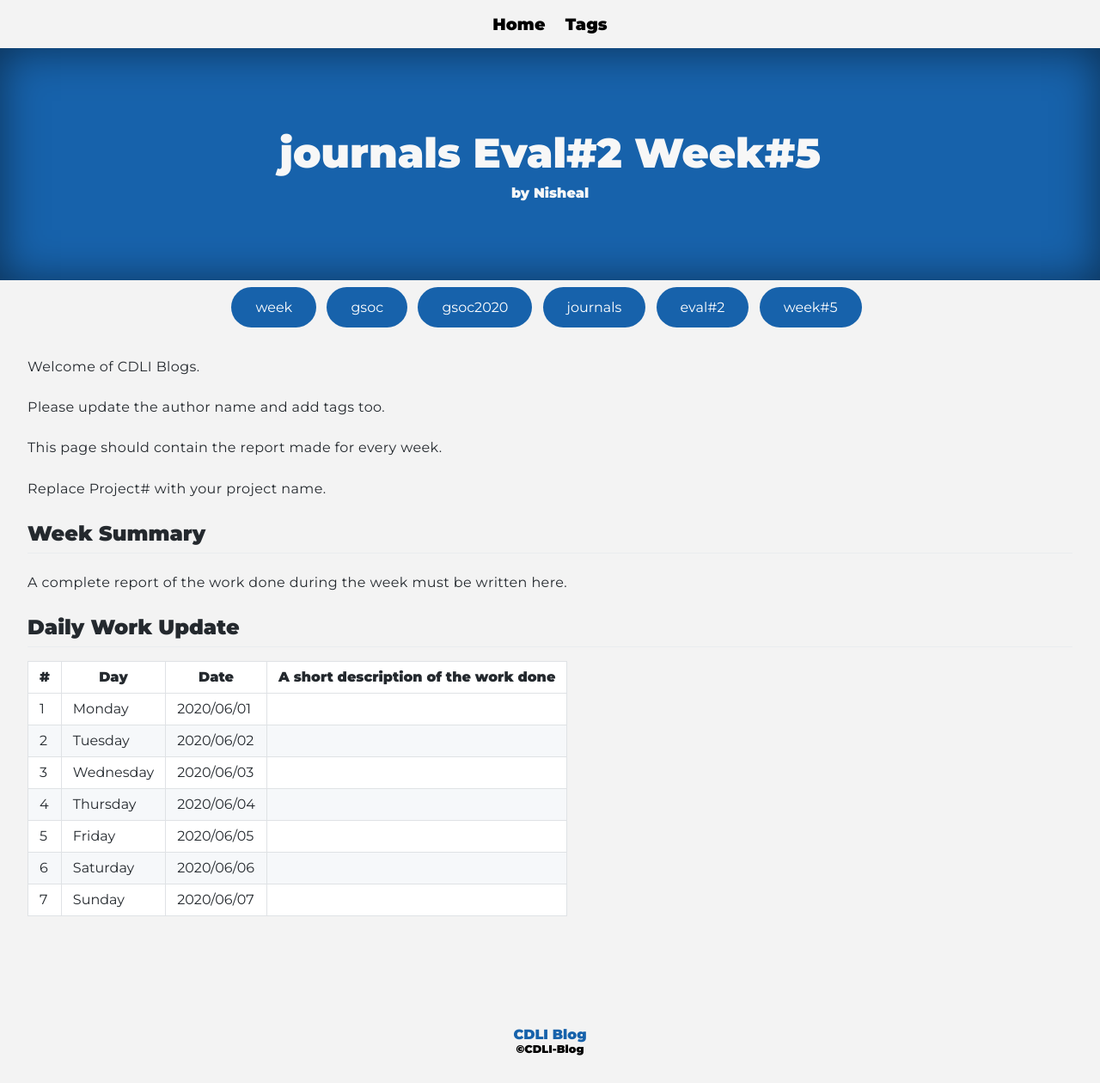
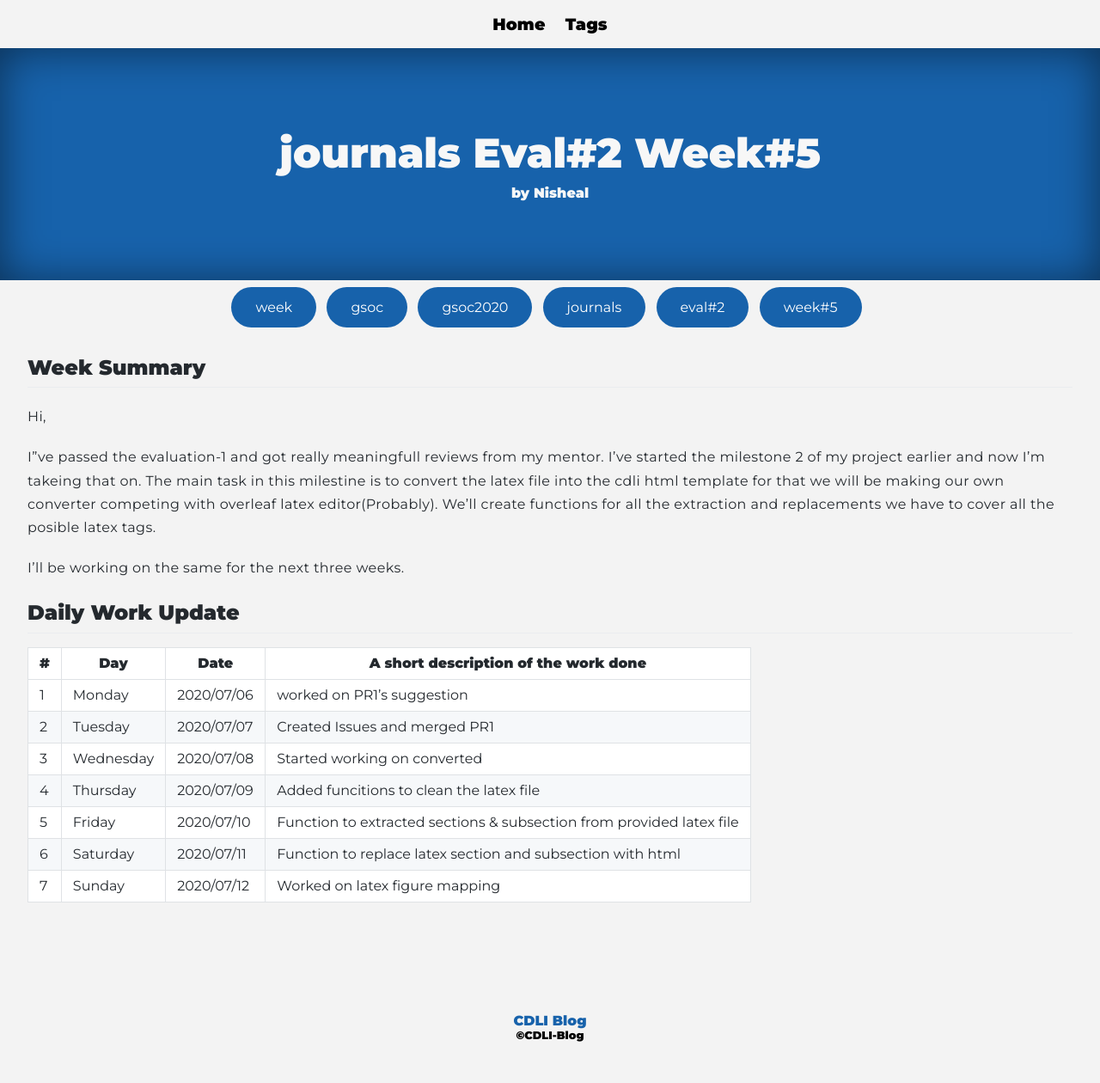
Before and after one commit to cdli-gh/blog, a Jekyll site: the page built from _blog/gsoc20/journals/posts/06_week5.md, in a window 1280 px wide. Shown: the whole page at 86% size. Built offline with Jekyll 4.4.1, drawn with Linux system fonts in a browser that asks for light colours; Markdown is read by kramdown in place of the engine named in the settings.

Commit message:
Update 06_week5.md

```diff
--- a/_blog/gsoc20/journals/posts/06_week5.md
+++ b/_blog/gsoc20/journals/posts/06_week5.md
@@ -4,27 +4,23 @@ title: journals Eval#2 Week#5
 author: "Nisheal"
 tags: ["week","gsoc","gsoc2020","journals","eval#2","week#5"]
 ---
-Welcome of CDLI Blogs.
-
-Please update the author name and add tags too.
-
-This page should contain the report made for every week.
-
-Replace Project# with your project name.
 
 ## Week Summary
+Hi,
 
-A complete report of the work done during the week must be written here.
+I"ve passed the evaluation-1 and got really meaningfull reviews from my mentor. I've started the milestone 2 of my project earlier and now I'm takeing that on.
+The main task in this milestine is to convert the latex file into the cdli html template for that we will be making our own converter competing with overleaf latex editor(Probably). We'll create functions for all the extraction and replacements we have to cover all the posible latex tags.
 
+I'll be working on the same for the next three weeks.
 
 ## Daily Work Update
 
 |\#|Day|Date|A short description of the work done|
 |---	|---	|---	|---	|
-|1   	| Monday 	|   2020/06/01	|   	|
-|2   	| Tuesday  	|   2020/06/02	|   	|
-|3   	| Wednesday  	|  2020/06/03 	|   	|
-|4   	| Thursday  	|   2020/06/04	|   	|
-|5   	| Friday  	|   2020/06/05	|   	|
-|6   	| Saturday  	|   2020/06/06	|   	|
-|7   	| Sunday  	|   2020/06/07	|   	|
+|1   	| Monday 	|   2020/07/06	|  worked on PR1's suggestion |
+|2   	| Tuesday  	|   2020/07/07	|  Created Issues and merged PR1 	|
+|3   	| Wednesday  	|  2020/07/08 	| Started working on converted 	|
+|4   	| Thursday  	|   2020/07/09	|  Added funcitions to clean the latex file 	|
+|5   	| Friday  	|   2020/07/10	|  Function to extracted sections & subsection from provided latex file 	|
+|6   	| Saturday  	|   2020/07/11	|  Function to replace latex section and subsection with html	|
+|7   	| Sunday  	|   2020/07/12	|   Worked on latex figure mapping	|
```
